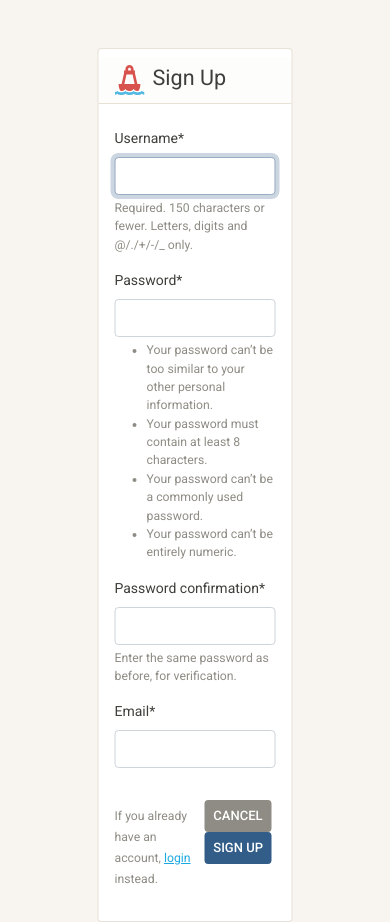
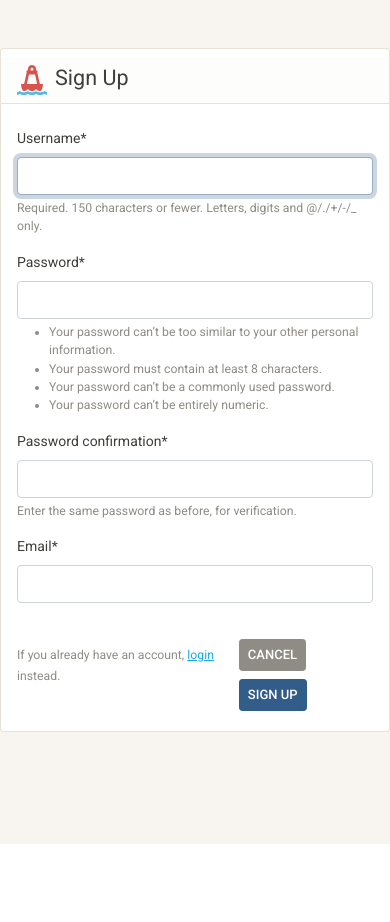
Before and after one commit to efano/buoys-django, a Django app: page /index/register/ in a window 390 px wide. After the commit the page ends 844 px from the top, so only its background shows below. Run offline with Django 4.2, Linux system fonts and the light colour scheme; parts of the project's set-up code (start-up, migrations or seed data) failed here and were passed over; some libraries are stand-ins or nearby versions.

Commit message:
fix responsive behavior of register.html

```diff
--- a/buoys_app/templates/buoys_app/register.html
+++ b/buoys_app/templates/buoys_app/register.html
@@ -39,8 +39,9 @@
 </head>
 
 <body class="bg-light">
-
-  <div class="card position-absolute top-0 start-50 translate-middle-x my-5" >
+  <div class="row">
+    <div class="col-lg-4 offset-lg-4">
+      <div class="card my-5">
         <h4 class="card-header my-2"><img src="{% static 'buoys_app/images/buoy.svg' %}" alt="" width="30" height="30"
             class="d-inline-block align-text-top me-2">Sign Up</h4>
         <div class="card-body">
@@ -55,14 +56,17 @@
                   If you already have an account, <a href="/login">login</a> instead.
                 </small></p>
               <div>
-            <a type="button" href="../" class="btn btn-sm btn-secondary me-1">Cancel</a>
-            <button type="submit" class="btn btn-sm btn-primary">Sign Up</button>
+                <a type="button" href="../" class="btn btn-sm btn-secondary m-1">Cancel</a>
+                <button type="submit" class="btn btn-sm btn-primary m-1">Sign Up</button>
               </div>
             </div>
           </form>
         </div>
       </div>
 
+    </div>
+  </div>
+
 </body>
 
 </html>
```
Also changed, not shown: db.sqlite3. Lines whose indentation alone changed are shown as unchanged.
